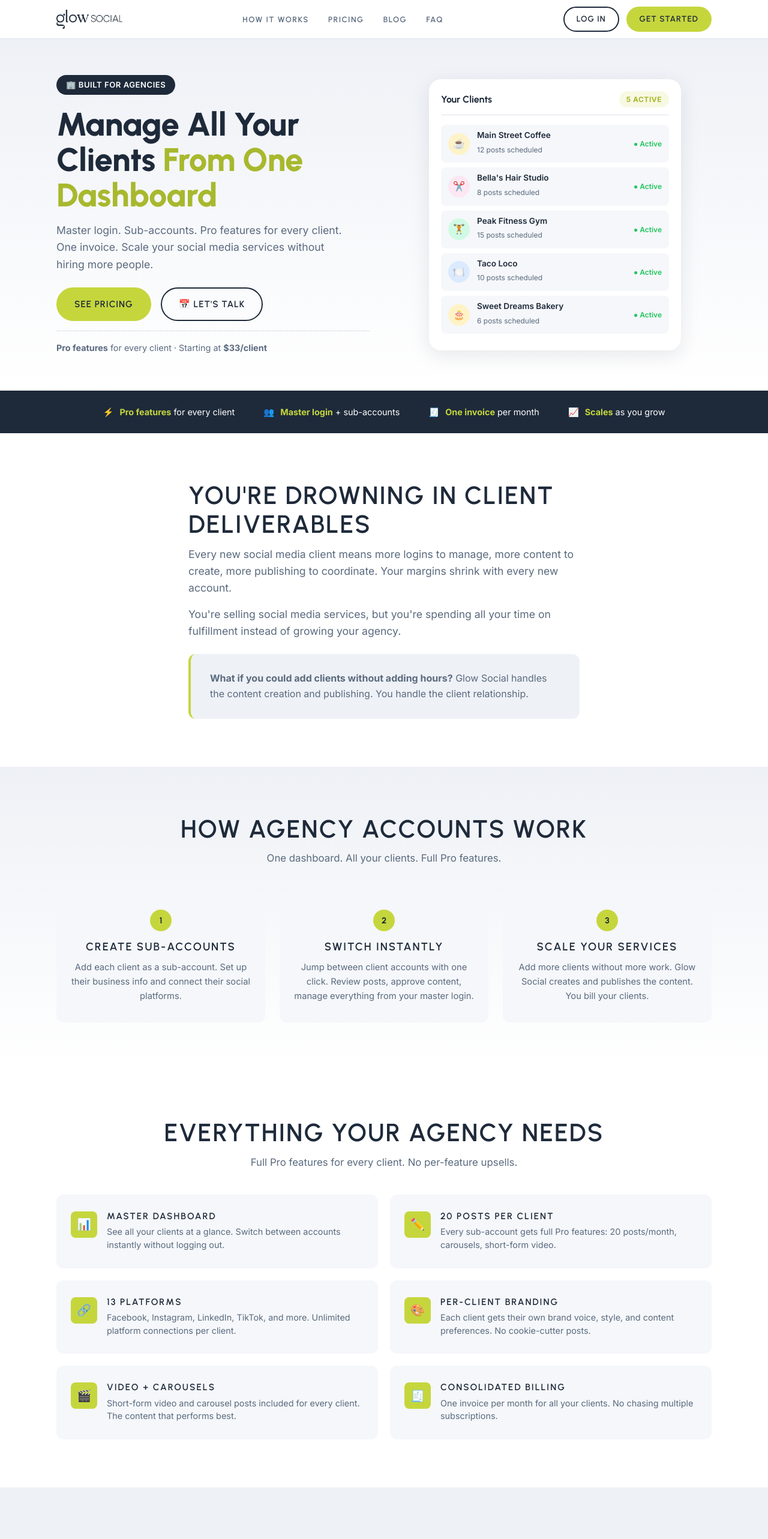
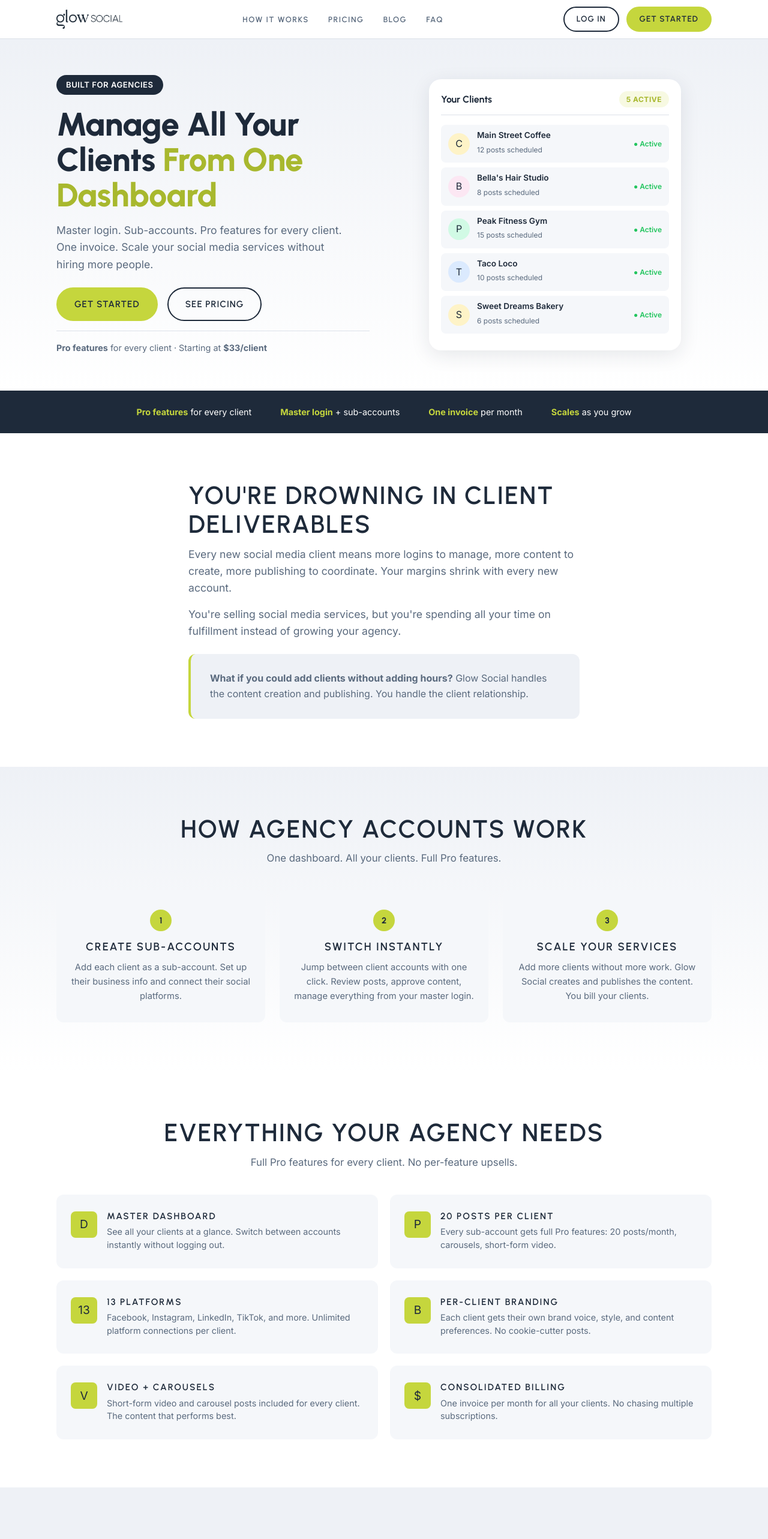
Before and after one commit to glowsocial/glowsocial.com, a Next.js app: page /agency in a window 1280 px wide. Shown: the top 2565 px of the page at 60% size. Built offline with nearby package versions, Linux system fonts and the light colour scheme.

Commit message:
fix: remove all emojis from agency page, fix hero CTA to link to checkout

```diff
--- a/app/agency/page.js
+++ b/app/agency/page.js
@@ -36,7 +36,7 @@
       <section className="agency-hero">
         <div className="container">
           <div>
-            <span className="agency-badge">🏢 Built for Agencies</span>
+            <span className="agency-badge">Built for Agencies</span>
             <h1>
               Manage All Your Clients{" "}
               <span className="accent">From One Dashboard</span>
@@ -47,12 +47,12 @@
               people.
             </p>
             <div className="agency-ctas">
-              <a href="#pricing" className="btn-primary">
+              <a href="https://app.glowsocial.com/agency/checkout" className="btn-primary">
+                Get Started
+              </a>
+              <a href="#pricing" className="btn-outline">
                 See Pricing
               </a>
-              <Link href="/contact" className="btn-outline">
-                📅 Let's Talk
-              </Link>
             </div>
             <div className="agency-hero-proof">
               <strong>Pro features</strong> for every client · Starting at{" "}
@@ -67,7 +67,7 @@
               </div>
               <div>
                 <div className="client-row">
-                  <div className="client-avatar coffee">☕</div>
+                  <div className="client-avatar coffee">C</div>
                   <div className="client-info">
                     <h4>Main Street Coffee</h4>
                     <span>12 posts scheduled</span>
@@ -75,7 +75,7 @@
                   <div className="client-status">● Active</div>
                 </div>
                 <div className="client-row">
-                  <div className="client-avatar salon">✂️</div>
+                  <div className="client-avatar salon">B</div>
                   <div className="client-info">
                     <h4>Bella's Hair Studio</h4>
                     <span>8 posts scheduled</span>
@@ -83,7 +83,7 @@
                   <div className="client-status">● Active</div>
                 </div>
                 <div className="client-row">
-                  <div className="client-avatar gym">🏋️</div>
+                  <div className="client-avatar gym">P</div>
                   <div className="client-info">
                     <h4>Peak Fitness Gym</h4>
                     <span>15 posts scheduled</span>
@@ -91,7 +91,7 @@
                   <div className="client-status">● Active</div>
                 </div>
                 <div className="client-row">
-                  <div className="client-avatar restaurant">🍽️</div>
+                  <div className="client-avatar restaurant">T</div>
                   <div className="client-info">
                     <h4>Taco Loco</h4>
                     <span>10 posts scheduled</span>
@@ -99,7 +99,7 @@
                   <div className="client-status">● Active</div>
                 </div>
                 <div className="client-row">
-                  <div className="client-avatar bakery">🎂</div>
+                  <div className="client-avatar bakery">S</div>
                   <div className="client-info">
                     <h4>Sweet Dreams Bakery</h4>
                     <span>6 posts scheduled</span>
@@ -116,16 +116,16 @@
       <section className="agency-trust">
         <div className="agency-trust-inner">
           <div className="agency-trust-stat">
-            ⚡ <span><strong>Pro features</strong> for every client</span>
+            <span><strong>Pro features</strong> for every client</span>
           </div>
           <div className="agency-trust-stat">
-            👥 <span><strong>Master login</strong> + sub-accounts</span>
+            <span><strong>Master login</strong> + sub-accounts</span>
           </div>
           <div className="agency-trust-stat">
-            🧾 <span><strong>One invoice</strong> per month</span>
+            <span><strong>One invoice</strong> per month</span>
           </div>
           <div className="agency-trust-stat">
-            📈 <span><strong>Scales</strong> as you grow</span>
+            <span><strong>Scales</strong> as you grow</span>
           </div>
         </div>
       </section>
@@ -201,7 +201,7 @@
         </div>
         <div className="features-grid">
           <div className="feature-card">
-            <div className="feature-icon">📊</div>
+            <div className="feature-icon">D</div>
             <div>
               <h3>Master Dashboard</h3>
               <p>
@@ -211,7 +211,7 @@
             </div>
           </div>
           <div className="feature-card">
-            <div className="feature-icon">✏️</div>
+            <div className="feature-icon">P</div>
             <div>
               <h3>20 Posts Per Client</h3>
               <p>
@@ -221,7 +221,7 @@
             </div>
           </div>
           <div className="feature-card">
-            <div className="feature-icon">🔗</div>
+            <div className="feature-icon">13</div>
             <div>
               <h3>13 Platforms</h3>
               <p>
@@ -231,7 +231,7 @@
             </div>
           </div>
           <div className="feature-card">
-            <div className="feature-icon">🎨</div>
+            <div className="feature-icon">B</div>
             <div>
               <h3>Per-Client Branding</h3>
               <p>
@@ -241,7 +241,7 @@
             </div>
           </div>
           <div className="feature-card">
-            <div className="feature-icon">🎬</div>
+            <div className="feature-icon">V</div>
             <div>
               <h3>Video + Carousels</h3>
               <p>
@@ -251,7 +251,7 @@
             </div>
           </div>
           <div className="feature-card">
-            <div className="feature-icon">🧾</div>
+            <div className="feature-icon">$</div>
             <div>
               <h3>Consolidated Billing</h3>
               <p>
@@ -459,7 +459,6 @@
             </a>
           </div>
           <div className="guarantee-box">
-            🛡️
             <p>
               <strong>No Contracts</strong>
               <br />
```
